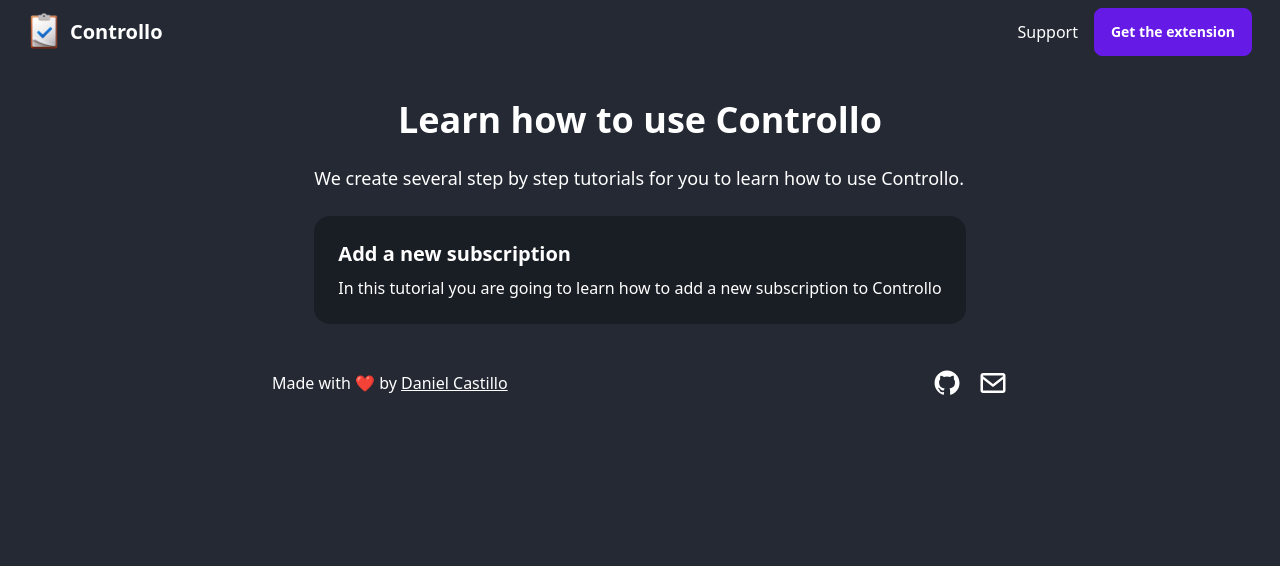
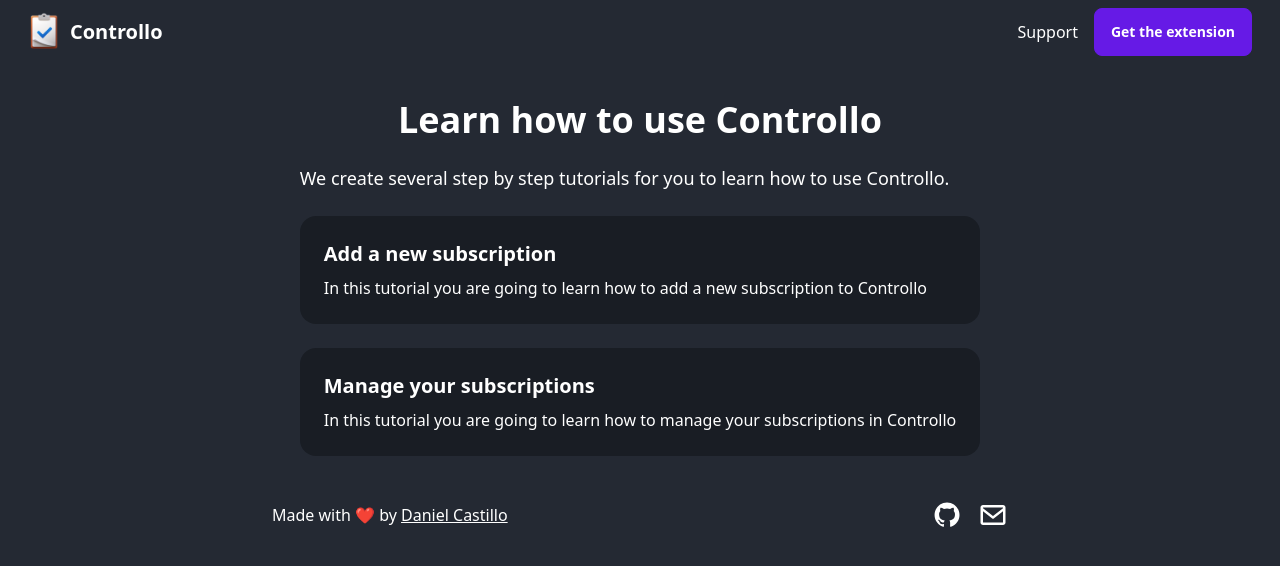
Before and after one commit to dlcastillop/controllo-website, an Astro site: page /learn in a window 1280 px wide. Built offline with nearby package versions, Linux system fonts and the light colour scheme; Astro itself is replaced by a stand-in of ours.

Commit message:
build: new card in learn

```diff
--- a/src/pages/learn/index.astro
+++ b/src/pages/learn/index.astro
@@ -34,6 +34,20 @@ import Footer from "../../components/Footer.astro";
                   </div></a
                 >
               </div>
+
+              <div
+                class="card bg-neutral text-left hover:scale-105 ease-in-out duration-500"
+              >
+                <a href="/learn/manage-subscriptions"
+                  ><div class="card-body p-6">
+                    <h2 class="card-title">Manage your subscriptions</h2>
+                    <p>
+                      In this tutorial you are going to learn how to manage your
+                      subscriptions in Controllo
+                    </p>
+                  </div></a
+                >
+              </div>
             </section>
           </div>
         </div>
```
